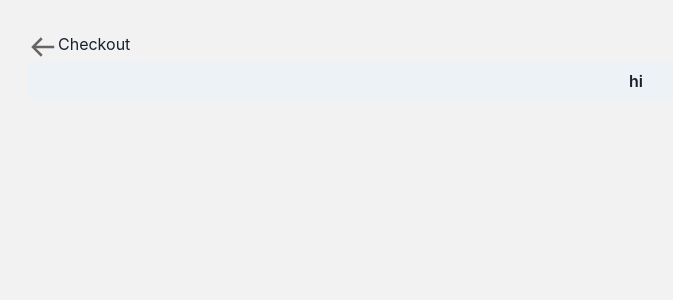
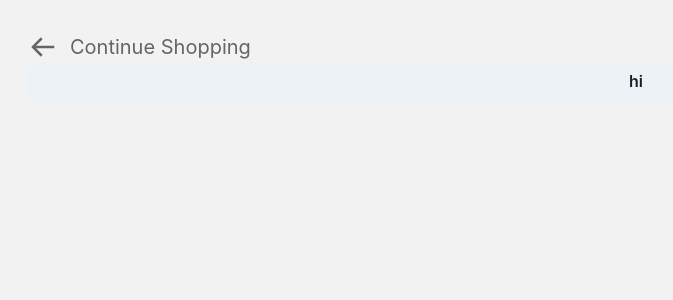
Before and after one commit to HelixHEX/groovelynk-website, a React (Create React App) app: page /checkout in a window 1280 px wide. Shown: the top 300 px of the page, without its empty margins (4-677 px from the left). Built offline with nearby package versions, Linux system fonts and the light colour scheme.

Commit message:
finished backbtn component

```diff
--- a/src/components/BackBtn.tsx
+++ b/src/components/BackBtn.tsx
@@ -1,14 +1,22 @@
-import {BiArrowBack} from 'react-icons/bi'
-import { useDarkGray } from '../utils/theme'
+import { Flex, Icon, Text } from "@chakra-ui/react";
+import { BiArrowBack } from "react-icons/bi";
+import { useDarkGray } from "../utils/theme";
 
-const BackBtn = () => {
-  const darkGray = useDarkGray()
+const BackBtn = ({ text }: { text?: string }) => {
+  const darkGray = useDarkGray();
+
   return (
     <>
-      <BiArrowBack size={30} color={darkGray} />
+      <Flex color={darkGray} _hover={{cursor: 'pointer', color: 'gray.800'}}>
+        <Icon h={30} w={30} as={BiArrowBack} />
+        {text ? (
+          <Text ml={3} alignSelf={"center"} fontSize={20}>
+            {text}
+          </Text>
+        ) : null}
+      </Flex>
     </>
-  )
+  );
+};
 
-}
-
-export default BackBtn
+export default BackBtn;
--- a/src/pages/Checkout.tsx
+++ b/src/pages/Checkout.tsx
@@ -1,14 +1,16 @@
 import { Text, Button, Flex } from "@chakra-ui/react";
 import BackBtn from "../components/BackBtn";
 import PageContainer from "../components/PageContainer";
+import { useDarkGray } from "../utils/theme";
 
 const Checkout = () => {
+  const darkGray = useDarkGray();
   return (
     <>
       <PageContainer>
-        <Flex>
-          <BackBtn />
-          <Text>Checkout</Text>
+        <Flex color={darkGray}>
+          <BackBtn text="Continue Shopping" />
+
         </Flex>
         <Button>hi</Button>
       </PageContainer>
```
